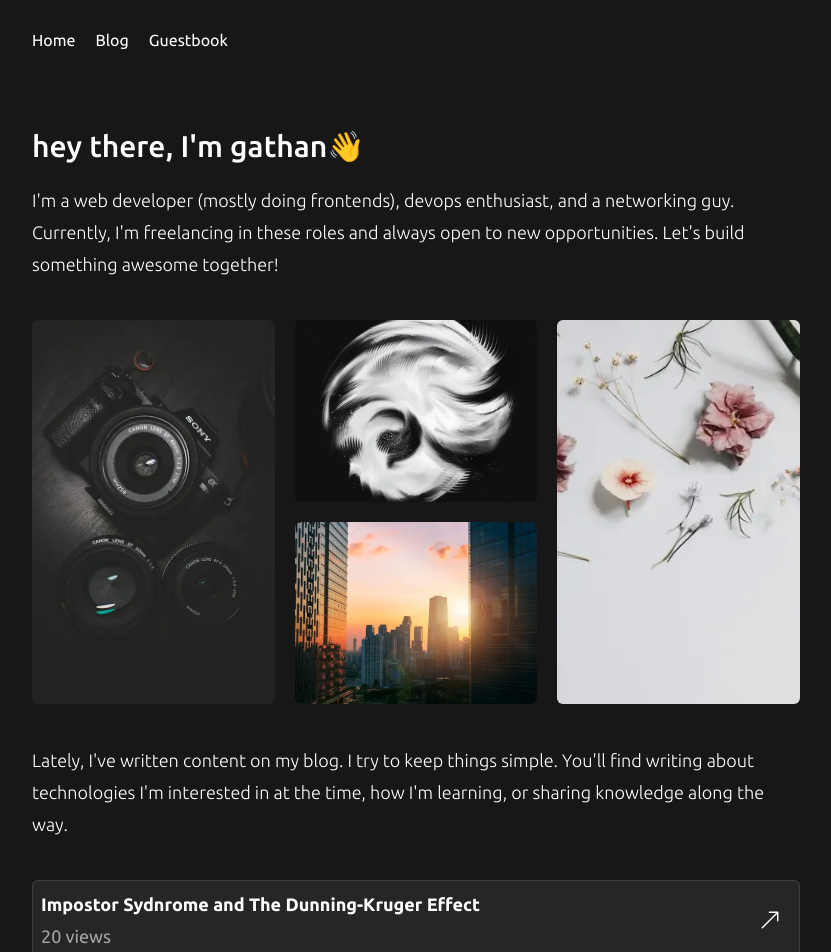
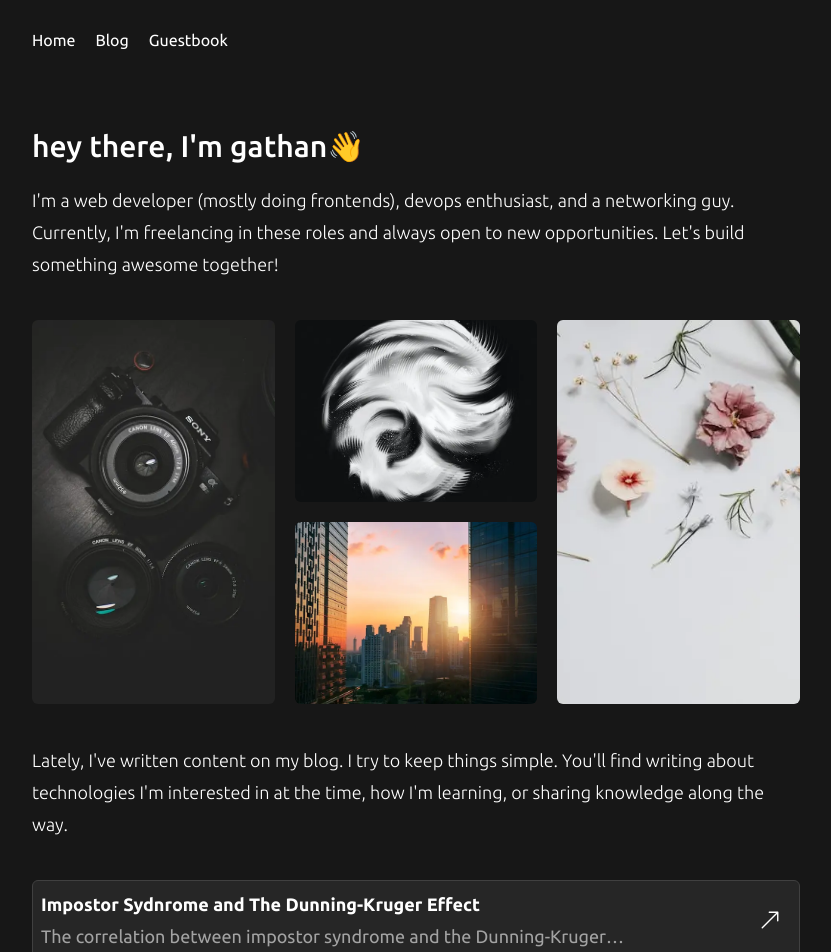
Before and after one commit to gthnmp/gmahesa.com, a Next.js app: page / in a window 1280 px wide. Shown: the top 952 px of the page, without its empty margins (224-1055 px from the left). Built offline with nearby package versions, Linux system fonts and the light colour scheme; no server answers.

Commit message:
truncate blog anchor

```diff
--- a/app/page.tsx
+++ b/app/page.tsx
@@ -2,7 +2,7 @@ import Link from 'next/link'
 import Image from 'next/image'
 import { BsArrowUpRight } from 'react-icons/bs'
 
-import Anchor from '@/components/anchor'
+import {BlogAnchor, SocialAnchor} from '@/components/anchor'
 import TwitterPhoto from '@/public/assets/twitter.jpg'
 import LinkedinPhoto from '@/public/assets/linkedin.jpeg'
 import RemanThumbnail from '@/public/assets/rafly-diaz.webp'
@@ -39,7 +39,7 @@ export default function Home() {
         </p>
       </div>
       <div className='flex flex-col gap-5'>
-        <Anchor href='/blog/impostor-syndrome-and-dunning-kruger-effect' subtitle='20 views' title='Impostor Sydnrome and The Dunning-Kruger Effect' />
+        <BlogAnchor href='/blog/impostor-syndrome-and-dunning-kruger-effect' summary='The correlation between impostor syndrome and the Dunning-Kruger effect' title='Impostor Sydnrome and The Dunning-Kruger Effect' />
       </div>
       <div className='flex flex-col gap-5'>
         <p className='font-light '>
@@ -47,8 +47,8 @@ export default function Home() {
         </p>
       </div>
       <div className='flex gap-5 flex-col md:flex-row'>
-        <Anchor src={TwitterPhoto} alt={"Gathan Mahesa's Twitter Profile Picture"} platform='twitter' href='https://twitter.com/veroxida' subtitle='16 Followers' title='@veroxida' />
-        <Anchor src={LinkedinPhoto} alt={"Gathan Mahesa's LinkedIn Profile Picture"} platform='linkedin' href='https://linkedin.com/in/gathan' subtitle='4 Connections' title='@gathan' />
+        <SocialAnchor src={TwitterPhoto} alt={"Gathan Mahesa's Twitter Profile Picture"} platform='twitter' href='https://twitter.com/veroxida' subtitle='16 Followers' title='@veroxida' />
+        <SocialAnchor src={LinkedinPhoto} alt={"Gathan Mahesa's LinkedIn Profile Picture"} platform='linkedin' href='https://linkedin.com/in/gathan' subtitle='4 Connections' title='@gathan' />
       </div>
       <div className='flex flex-col gap-5'>
         <p className='font-light '> I do web development using React and Vanilla JS. I have solid background in computer networking from my previous education and have experience using Linux and Docker Container. I look forward to connecting and exploring collaborative opportunities in the field of web development and DevOps. </p>
--- a/components/anchor/index.tsx
+++ b/components/anchor/index.tsx
@@ -2,16 +2,29 @@ import Image, { StaticImageData } from "next/image";
 import Link from "next/link";
 import { BsArrowUpRight } from "react-icons/bs";
 
-interface SocialMediaCardProps {
+interface Props {
   src?: string | StaticImageData;
   alt?: string;
   title: string;
-  subtitle: string;
+  subtitle?: string;
+  summary?: string;
   href: string;
   platform?: string;
 }
 
-export default function Anchor ({src, alt, title, subtitle, href, platform} : SocialMediaCardProps) {
+export function BlogAnchor ({title, summary, href} : Props) {
+  return(
+    <Link href={href} target="_blank" className="relative overflow-hidden max-w-full w-full h-20 flex gap-5 items-center bg-neutral-800 border-neutral-700 border-[1px] rounded-md px-2 py-2">
+      <div className="flex flex-col max-w-[80%]">
+        <span className="font-semibold line-clamp-1">{title}</span>
+        <span className="text-neutral-400 line-clamp-1">{summary}</span>
+      </div>
+      <BsArrowUpRight className="absolute right-5 scale-125"/>
+    </Link>
+  )
+}
+
+export function SocialAnchor ({src, alt, title, subtitle, href, platform} : Props) {
   return(
     <Link href={href} target="_blank" className="relative w-full h-20 flex gap-5 items-center bg-neutral-800 border-neutral-700 border-[1px] rounded-md px-2 py-2">
       {
```
